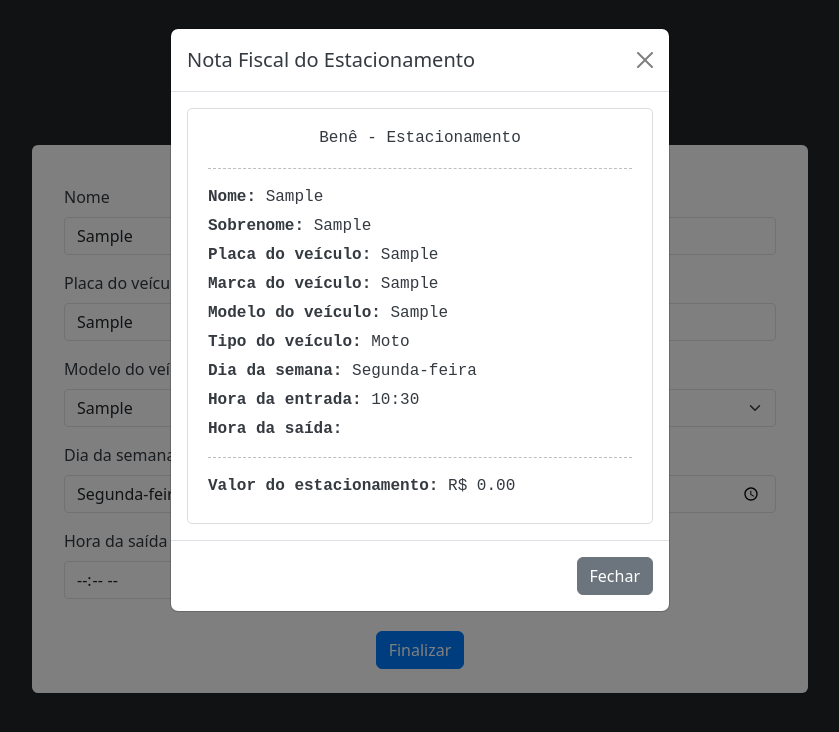
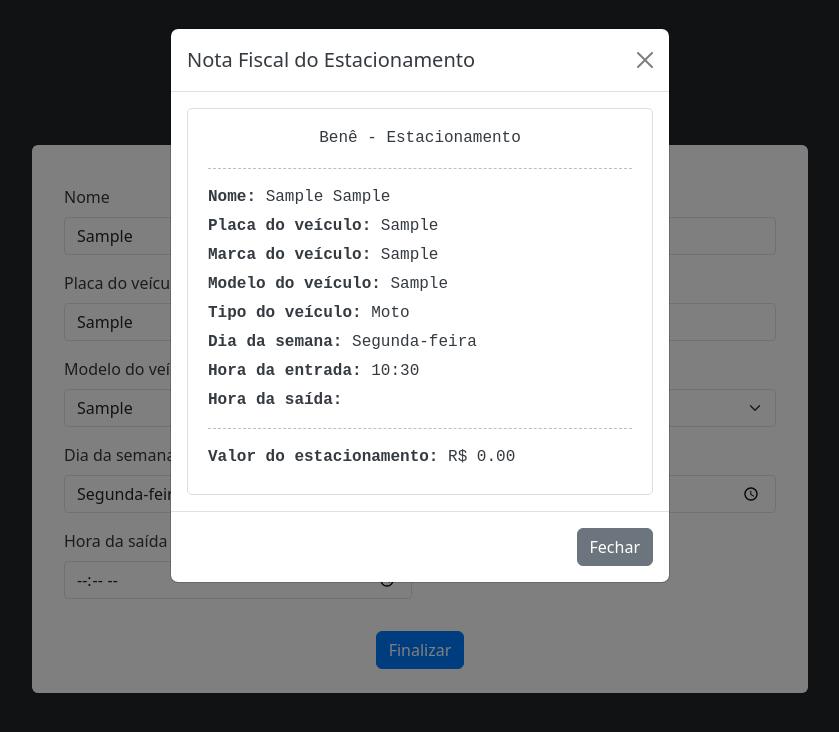
Before and after one commit to ssgobin/estacionamento_bene, a plain HTML site: page index.html in a window 1280 px wide. Both pictures are taken after typing "Sample", "Sample", "Sample", "Sample", "Sample", "10:30" into the empty fields and a click on the button "Finalizar". Shown: the whole page, without its empty margins (220-1059 px from the left). Drawn offline with nearby package versions, Linux system fonts and the light colour scheme; some packages are replaced by stand-ins of ours; a script that the page names is missing.

Commit message:
Melhorias no modal e no cálculo de tipo de veículo

```diff
--- a/index.html
+++ b/index.html
@@ -14,6 +14,7 @@
         crossorigin="anonymous"></script>
     <link href="https://cdn.jsdelivr.net/npm/bootstrap@5.3.3/dist/css/bootstrap.min.css" rel="stylesheet"
         integrity="sha384-QWTKZyjpPEjISv5WaRU9OFeRpok6YctnYmDr5pNlyT2bRjXh0JMhjY6hW+ALEwIH" crossorigin="anonymous">
+    <script src="https://cdn.jsdelivr.net/npm/sweetalert2@11.0.0/dist/sweetalert2.min.js"></script>
     <style>
         body {
             background-color: #f8f9fa;
@@ -128,7 +129,6 @@
                             <h6 class="text-center">Benê - Estacionamento</h6>
                             <hr>
                             <p><strong>Nome:</strong> <span id="modalNome"></span></p>
-                            <p><strong>Sobrenome:</strong> <span id="modalSobrenome"></span></p>
                             <p><strong>Placa do veículo:</strong> <span id="modalPlaca"></span></p>
                             <p><strong>Marca do veículo:</strong> <span id="modalMarca"></span></p>
                             <p><strong>Modelo do veículo:</strong> <span id="modalModelo"></span></p>
@@ -219,9 +219,7 @@
                     console.log(valorEstacionamento);
                 }
 
-                // Set modal content
-                document.getElementById('modalNome').innerText = nome;
-                document.getElementById('modalSobrenome').innerText = sobrenome;
+                document.getElementById('modalNome').innerText = nome + " " + sobrenome;
                 document.getElementById('modalPlaca').innerText = placaVeiculo;
                 document.getElementById('modalMarca').innerText = marcaVeiculo;
                 document.getElementById('modalModelo').innerText = modeloVeiculo;
@@ -231,7 +229,6 @@
                 document.getElementById('modalSaida').innerText = horaSaida;
                 document.getElementById('modalValor').innerText = valorEstacionamento.toFixed(2);
 
-                // Show modal
                 var myModal = new bootstrap.Modal(document.getElementById('infoModal'));
                 myModal.show();
             }
```
